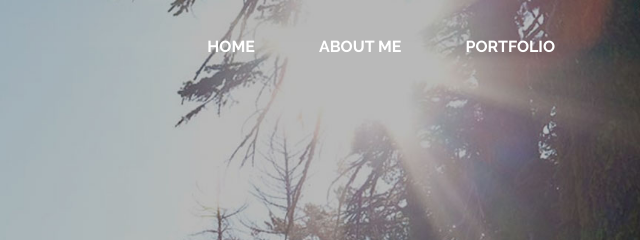
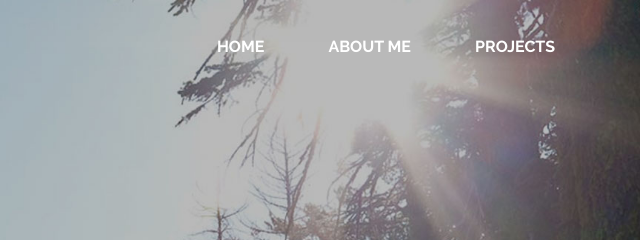
Before and after one commit to babiychuk/babiychuk.github.io, a plain HTML site: page index.html in a window 1280 px wide. Shown: the top 240 px of the page, 640-1280 px from the left. Drawn offline with Linux system fonts and the light colour scheme.

Commit message:
rename block

```diff
--- a/index.html
+++ b/index.html
@@ -36,7 +36,7 @@
                         <ul class="menu">
                             <li id="home"><a>home</a></li>
                             <li><a class="aMenu" href="#aboutMe">about me</a></li>
-                            <li><a class="aMenu" href="#portfolio">portfolio</a></li>
+                            <li><a class="aMenu" href="#projects">projects</a></li>
                         </ul>
                     </div>
                 </div>
@@ -188,11 +188,11 @@
         </section>
     </div>
 
-    <div id="portfolio">
+    <div id="projects">
 
         <div class="row">
             <div class="col-md-12 portfolioTitle">
-                <p>portfolio</p>
+                <p>projects</p>
             </div>
         </div>
 
```
